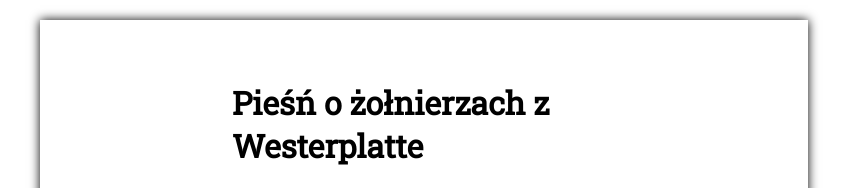
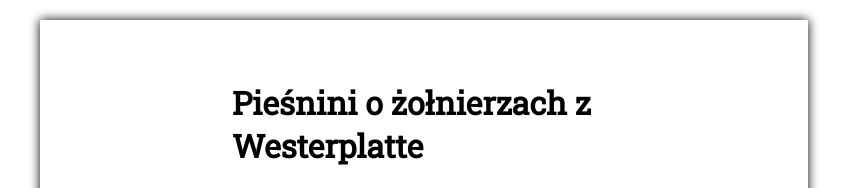
Before and after one commit to Jaronek/Nauka-Gita, a plain HTML site: page index.html in a window 1280 px wide. Shown: the top 188 px of the page, without its empty margins (216-1063 px from the left). Drawn offline with Linux system fonts and the light colour scheme; a web font is replaced by a local one.

Commit message:
Update index.html

```diff
--- a/index.html
+++ b/index.html
@@ -10,7 +10,7 @@
     <body>
         <header>
             <div class="title">
-                <h1>Pieśń o żołnierzach z Westerplatte</h1>
+                <h1>Pieśnini o żołnierzach z Westerplatte</h1>
                 <h2>By Forteca</h2>
             </div>
         </header>
```
